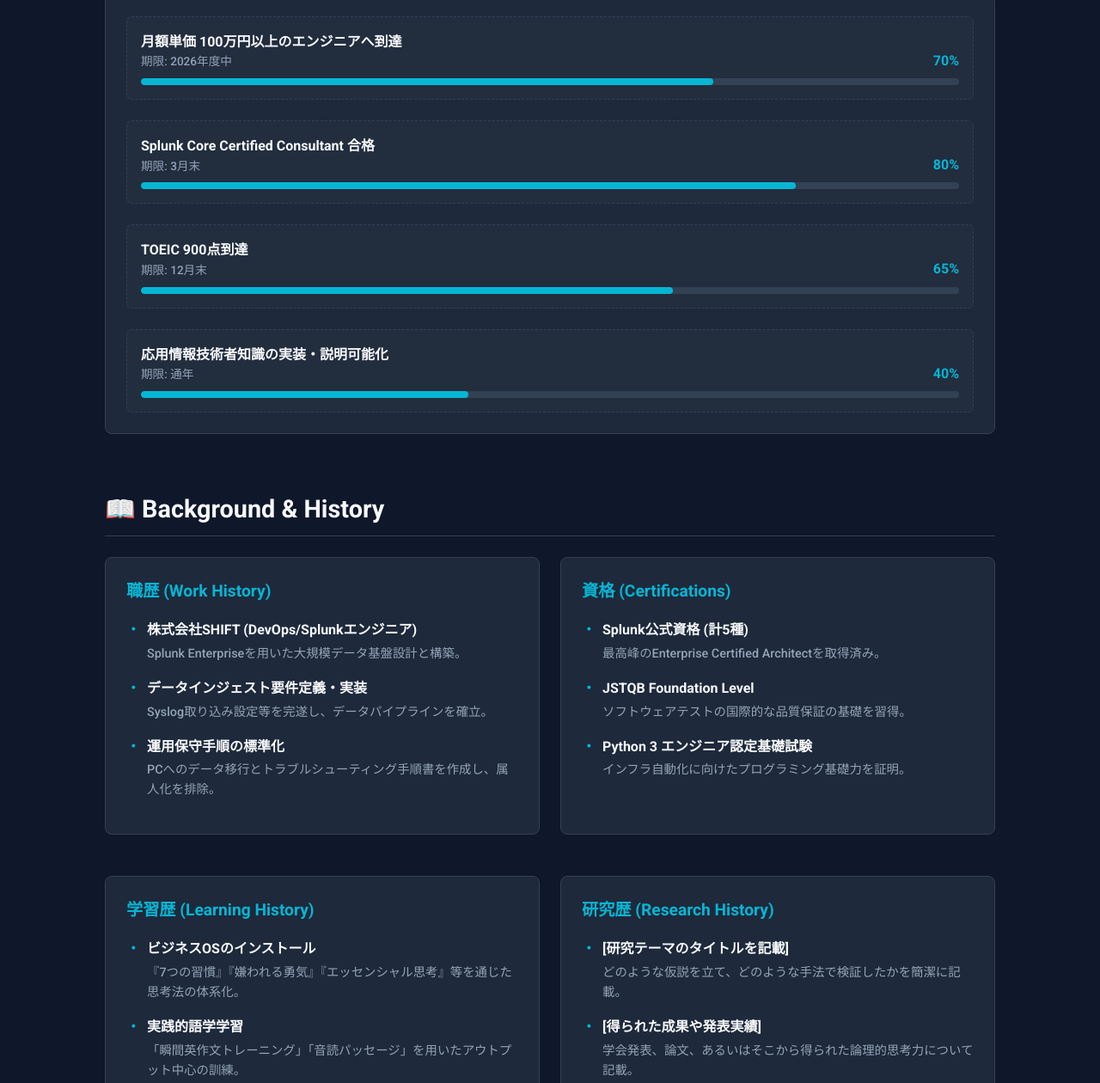
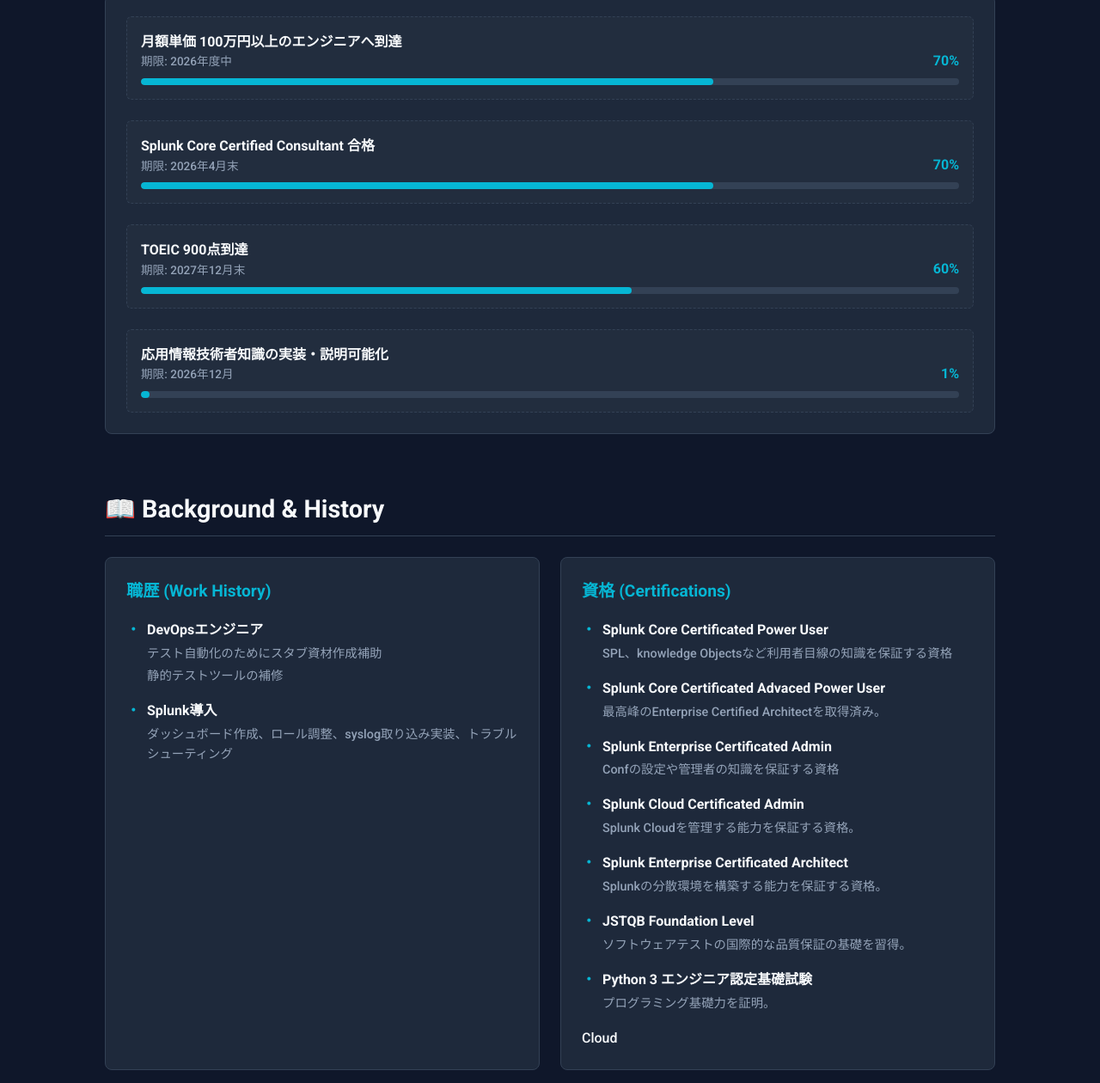
Before and after one commit to Bar0919/protfolio-site, a plain HTML site: page index.html in a window 1280 px wide. Shown: the part 525-1785 px from the top of the page at 86% size. Drawn offline with Linux system fonts and the light colour scheme.

Commit message:
Update qualifications and work experience details

```diff
--- a/index.html
+++ b/index.html
@@ -67,8 +67,8 @@
             <div class="subtitle">DevOps & Data Infrastructure Engineer</div>
             <ul class="summary-list">
                 <li><strong>圧倒的な学習速度:</strong> 半年間でSplunk Enterprise Certificated Architectを含む計7つのIT資格を取得。</li>
-                <li><strong>フルスタック志向:</strong> インフラ基盤、データ分析、開発（Python）を横断的に統合し最速で成果を創出。</li>
-                <li><strong>自己規律の徹底:</strong> 筋力トレーニング（上半身）、生活習慣管理による持続可能なタフネスの維持。</li>
+                <li><strong>経験:</strong> テスト自動化とSplunkエンジニアを経験。</li>
+                <li><strong>:</strong> 筋力トレーニング、生活習慣管理による持続可能なタフネスの維持。</li>
             </ul>
         </div>
     </header>
@@ -94,33 +94,33 @@
                     <div class="goal-header">
                         <div>
                             <div class="goal-title">Splunk Core Certified Consultant 合格</div>
-                            <div class="goal-meta">期限: 3月末</div>
+                            <div class="goal-meta">期限: 2026年4月末</div>
                         </div>
-                        <div class="goal-percent">80%</div>
+                        <div class="goal-percent">70%</div>
                     </div>
-                    <div class="progress-track"><div class="progress-fill" style="width: 80%;"></div></div>
+                    <div class="progress-track"><div class="progress-fill" style="width: 70%;"></div></div>
                 </div>
 
                 <div class="goal-item">
                     <div class="goal-header">
                         <div>
                             <div class="goal-title">TOEIC 900点到達</div>
-                            <div class="goal-meta">期限: 12月末</div>
+                            <div class="goal-meta">期限: 2027年12月末</div>
                         </div>
-                        <div class="goal-percent">65%</div>
+                        <div class="goal-percent">60%</div>
                     </div>
-                    <div class="progress-track"><div class="progress-fill" style="width: 65%;"></div></div>
+                    <div class="progress-track"><div class="progress-fill" style="width: 60%;"></div></div>
                 </div>
 
                 <div class="goal-item">
                     <div class="goal-header">
                         <div>
                             <div class="goal-title">応用情報技術者知識の実装・説明可能化</div>
-                            <div class="goal-meta">期限: 通年</div>
+                            <div class="goal-meta">期限: 2026年12月</div>
                         </div>
-                        <div class="goal-percent">40%</div>
+                        <div class="goal-percent">1%</div>
                     </div>
-                    <div class="progress-track"><div class="progress-fill" style="width: 40%;"></div></div>
+                    <div class="progress-track"><div class="progress-fill" style="width: 1%;"></div></div>
                 </div>
 
             </div>
@@ -134,16 +134,13 @@
                     <h3>職歴 (Work History)</h3>
                     <ul class="history-list">
                         <li>
-                            <strong>株式会社SHIFT (DevOps/Splunkエンジニア)</strong>
-                            <span>Splunk Enterpriseを用いた大規模データ基盤設計と構築。</span>
+                            <strong>DevOpsエンジニア</strong>
+                            <span>テスト自動化のためにスタブ資材作成補助</span>
+                            <span>静的テストツールの補修</span>
                         </li>
                         <li>
-                            <strong>データインジェスト要件定義・実装</strong>
-                            <span>Syslog取り込み設定等を完遂し、データパイプラインを確立。</span>
-                        </li>
-                        <li>
-                            <strong>運用保守手順の標準化</strong>
-                            <span>PCへのデータ移行とトラブルシューティング手順書を作成し、属人化を排除。</span>
+                            <strong>Splunk導入</strong>
+                            <span>ダッシュボード作成、ロール調整、syslog取り込み実装、トラブルシューティング</span>
                         </li>
                     </ul>
                 </div>
@@ -152,8 +149,24 @@
                     <h3>資格 (Certifications)</h3>
                     <ul class="history-list">
                         <li>
-                            <strong>Splunk公式資格 (計5種)</strong>
+                            <strong>Splunk Core Certificated Power User</strong>
+                            <span>SPL、knowledge Objectsなど利用者目線の知識を保証する資格</span>
+                        </li>
+                        <li>
+                            <strong>Splunk Core Certificated Advaced Power User</strong>
                             <span>最高峰のEnterprise Certified Architectを取得済み。</span>
+                        </li>
+                        <li>
+                            <strong>Splunk Enterprise Certificated Admin</strong>
+                            <span>Confの設定や管理者の知識を保証する資格</span>
+                        </li>
+                        <li>
+                            <strong>Splunk Cloud Certificated Admin</strong>
+                            <span>Splunk Cloudを管理する能力を保証する資格。</span>
+                        </li>
+                        <li>
+                            <strong>Splunk Enterprise Certificated Architect</strong>
+                            <span>Splunkの分散環境を構築する能力を保証する資格。</span>
                         </li>
                         <li>
                             <strong>JSTQB Foundation Level</strong>
@@ -161,9 +174,9 @@
                         </li>
                         <li>
                             <strong>Python 3 エンジニア認定基礎試験</strong>
-                            <span>インフラ自動化に向けたプログラミング基礎力を証明。</span>
+                            <span>プログラミング基礎力を証明。</span>
                         </li>
-                    </ul>
+                    </ul>Cloud
                 </div>
 
                 <div class="card">
```
